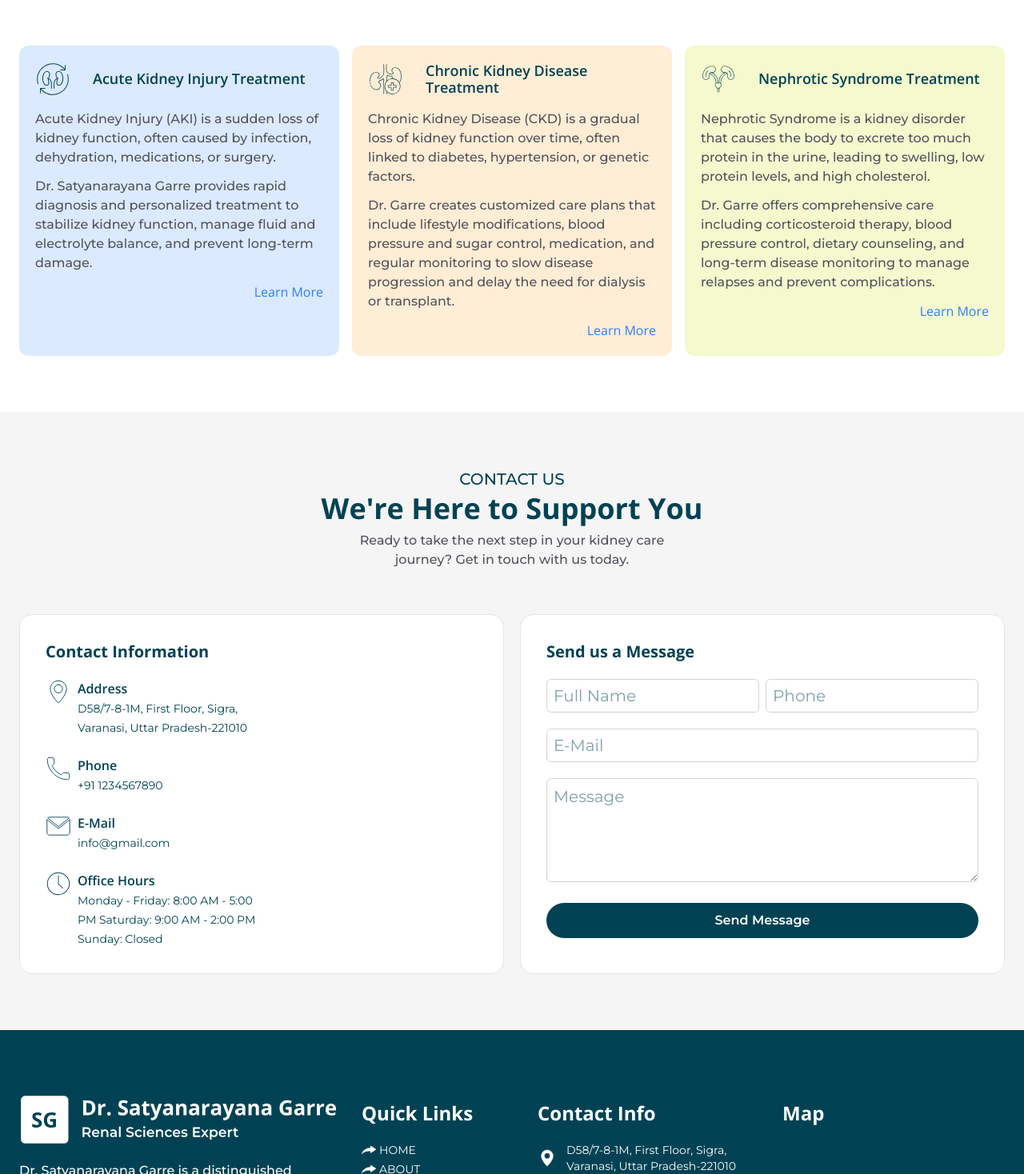
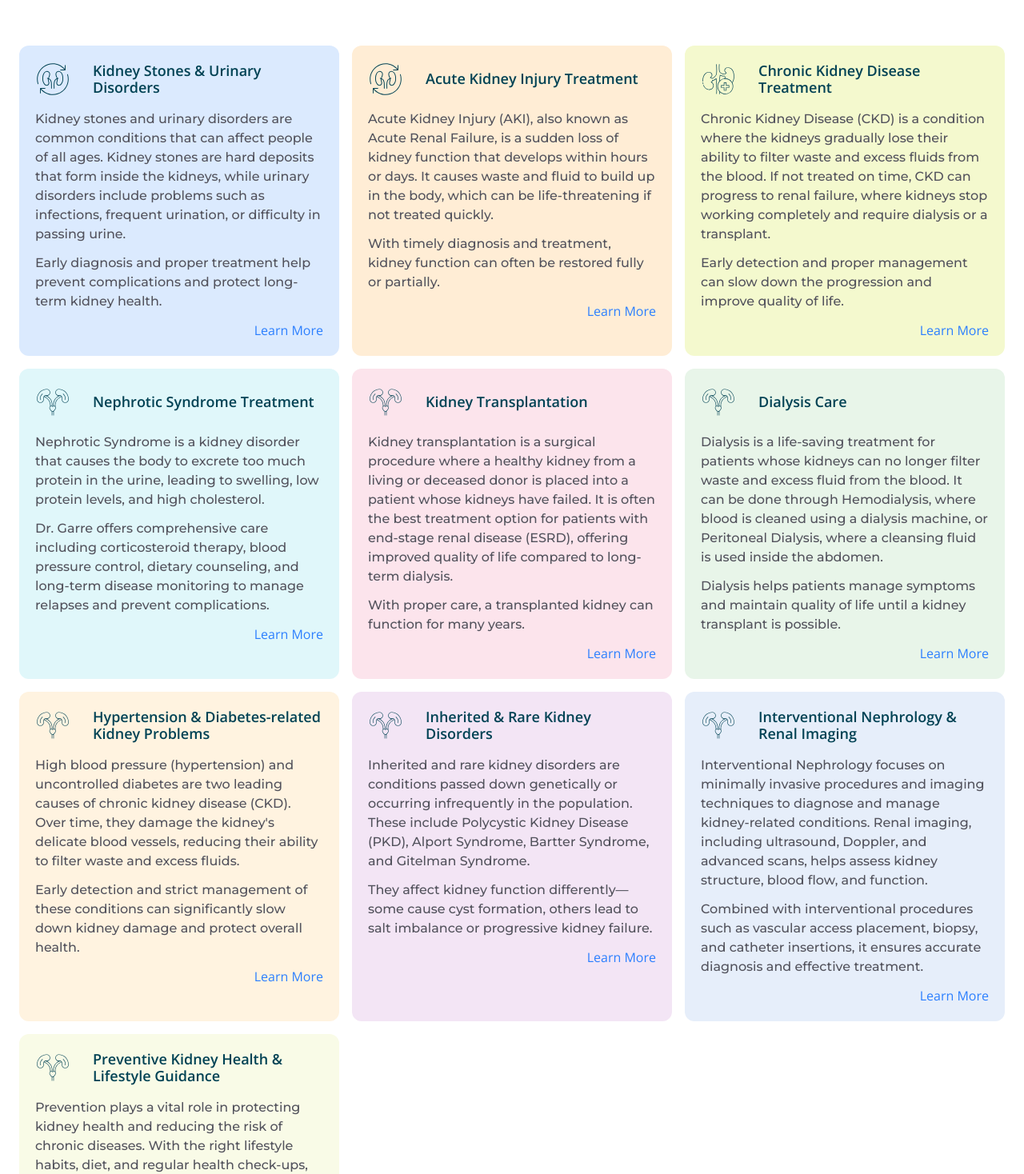
Before and after one commit to priyesshrai/dr-satyanarayana, a Next.js app: page /services in a window 1280 px wide. Shown: the part 242-1710 px from the top of the page at 80% size. Built offline with nearby package versions, Linux system fonts and the light colour scheme; grey boxes are pictures that could not be loaded.

Commit message:
update treatment component

```diff
--- a/src/app/services/[id]/page.tsx
+++ b/src/app/services/[id]/page.tsx
@@ -1,10 +1,11 @@
 import React from 'react'
+import DataPreview from './DataPreview';
 
 export default async function TreatmentDetailsPage({ params }: { params: Promise<{ id: string }> }) {
     const {id} = await params;
     return (
         <main className='relative w-full'>
-            {}
+            <DataPreview id={id} />
         </main>
     )
 }
--- a/src/components/TreatmentList.tsx
+++ b/src/components/TreatmentList.tsx
@@ -1,6 +1,9 @@
+'use client'
 import { Heading, Section, Subheading, Wrapper } from '@/utils/Section'
+import { MoveUpRight } from 'lucide-react';
 import Image from 'next/image';
 import Link from 'next/link';
+import { usePathname } from 'next/navigation';
 import React, { ReactNode } from 'react'
 
 interface Data {
@@ -11,16 +14,32 @@ interface Data {
 }
 
 export default function TreatmentList() {
+    const currentPath = usePathname()
     const data: Data[] = [
+        {
+            title: 'Kidney Stones & Urinary Disorders',
+            summary: (
+                <div className='w-full mt-3 flex flex-col gap-2'>
+                    <p className='lg:text-base text-zinc-600 mt-1 font-medium text-sm'>
+                        Kidney stones and urinary disorders are common conditions that can affect people of all ages. Kidney stones are hard deposits that form inside the kidneys, while urinary disorders include problems such as infections, frequent urination, or difficulty in passing urine.
+                    </p>
+                    <p className='lg:text-base text-sm text-zinc-600 mt-1 font-medium'>
+                        Early diagnosis and proper treatment help prevent complications and protect long-term kidney health.
+                    </p>
+                </div>
+            ),
+            icon: '/images/treatment/icon-1.svg',
+            link: '/services/acute-kidney-injury',
+        },
         {
             title: 'Acute Kidney Injury Treatment',
             summary: (
                 <div className='w-full mt-3 flex flex-col gap-2'>
                     <p className='lg:text-base text-zinc-600 mt-1 font-medium text-sm'>
-                        Acute Kidney Injury (AKI) is a sudden loss of kidney function, often caused by infection, dehydration, medications, or surgery.
+                        Acute Kidney Injury (AKI), also known as Acute Renal Failure, is a sudden loss of kidney function that develops within hours or days. It causes waste and fluid to build up in the body, which can be life-threatening if not treated quickly.
                     </p>
                     <p className='lg:text-base text-sm text-zinc-600 mt-1 font-medium'>
-                        Dr. Satyanarayana Garre provides rapid diagnosis and personalized treatment to stabilize kidney function, manage fluid and electrolyte balance, and prevent long-term damage.
+                        With timely diagnosis and treatment, kidney function can often be restored fully or partially.
                     </p>
                 </div>
             ),
@@ -32,10 +51,10 @@ export default function TreatmentList() {
             summary: (
                 <div className='w-full mt-3 flex flex-col gap-2'>
                     <p className='lg:text-base text-zinc-600 mt-1 font-medium text-sm'>
-                        Chronic Kidney Disease (CKD) is a gradual loss of kidney function over time, often linked to diabetes, hypertension, or genetic factors.
+                        Chronic Kidney Disease (CKD) is a condition where the kidneys gradually lose their ability to filter waste and excess fluids from the blood. If not treated on time, CKD can progress to renal failure, where kidneys stop working completely and require dialysis or a transplant.
                     </p>
                     <p className='lg:text-base text-sm text-zinc-600 mt-1 font-medium'>
-                        Dr. Garre creates customized care plans that include lifestyle modifications, blood pressure and sugar control, medication, and regular monitoring to slow disease progression and delay the need for dialysis or transplant.
+                        Early detection and proper management can slow down the progression and improve quality of life.
                     </p>
                 </div>
             ),
@@ -57,7 +76,109 @@ export default function TreatmentList() {
             icon: '/images/treatment/icon-3.svg',
             link: '/services/nephrotic-syndrome',
         },
+        {
+            title: 'Kidney Transplantation',
+            summary: (
+                <div className='w-full mt-3 flex flex-col gap-2'>
+                    <p className='lg:text-base text-zinc-600 mt-1 font-medium text-sm'>
+                        Kidney transplantation is a surgical procedure where a healthy kidney from a living or deceased donor is placed into a patient whose kidneys have failed. It is often the best treatment option for patients with end-stage renal disease (ESRD), offering improved quality of life compared to long-term dialysis.
+                    </p>
+                    <p className='lg:text-base text-sm text-zinc-600 mt-1 font-medium'>
+                        With proper care, a transplanted kidney can function for many years.
+                    </p>
+                </div>
+            ),
+            icon: '/images/treatment/icon-3.svg',
+            link: '/services/nephrotic-syndrome',
+        },
+        {
+            title: 'Dialysis Care',
+            summary: (
+                <div className='w-full mt-3 flex flex-col gap-2'>
+                    <p className='lg:text-base text-zinc-600 mt-1 font-medium text-sm'>
+                        Dialysis is a life-saving treatment for patients whose kidneys can no longer filter waste and excess fluid from the blood. It can be done through Hemodialysis, where blood is cleaned using a dialysis machine, or Peritoneal Dialysis, where a cleansing fluid is used inside the abdomen.
+                    </p>
+                    <p className='lg:text-base text-sm text-zinc-600 mt-1 font-medium'>
+                        Dialysis helps patients manage symptoms and maintain quality of life until a kidney transplant is possible.
+                    </p>
+                </div>
+            ),
+            icon: '/images/treatment/icon-3.svg',
+            link: '/services/nephrotic-syndrome',
+        },
+        {
+            title: 'Hypertension & Diabetes-related Kidney Problems',
+            summary: (
+                <div className='w-full mt-3 flex flex-col gap-2'>
+                    <p className='lg:text-base text-zinc-600 mt-1 font-medium text-sm'>
+                        High blood pressure (hypertension) and uncontrolled diabetes are two leading causes of chronic kidney disease (CKD). Over time, they damage the kidney&apos;s delicate blood vessels, reducing their ability to filter waste and excess fluids.
+                    </p>
+                    <p className='lg:text-base text-sm text-zinc-600 mt-1 font-medium'>
+                        Early detection and strict management of these conditions can significantly slow down kidney damage and protect overall health.
+                    </p>
+                </div>
+            ),
+            icon: '/images/treatment/icon-3.svg',
+            link: '/services/nephrotic-syndrome',
+        },
+        {
+            title: 'Inherited & Rare Kidney Disorders',
+            summary: (
+                <div className='w-full mt-3 flex flex-col gap-2'>
+                    <p className='lg:text-base text-zinc-600 mt-1 font-medium text-sm'>
+                        Inherited and rare kidney disorders are conditions passed down genetically or occurring infrequently in the population. These include Polycystic Kidney Disease (PKD), Alport Syndrome, Bartter Syndrome, and Gitelman Syndrome.
+                    </p>
+                    <p className='lg:text-base text-sm text-zinc-600 mt-1 font-medium'>
+                        They affect kidney function differently—some cause cyst formation, others lead to salt imbalance or progressive kidney failure.
+                    </p>
+                </div>
+            ),
+            icon: '/images/treatment/icon-3.svg',
+            link: '/services/nephrotic-syndrome',
+        },
+        {
+            title: 'Interventional Nephrology & Renal Imaging',
+            summary: (
+                <div className='w-full mt-3 flex flex-col gap-2'>
+                    <p className='lg:text-base text-zinc-600 mt-1 font-medium text-sm'>
+                        Interventional Nephrology focuses on minimally invasive procedures and imaging techniques to diagnose and manage kidney-related conditions. Renal imaging, including ultrasound, Doppler, and advanced scans, helps assess kidney structure, blood flow, and function.
+                    </p>
+                    <p className='lg:text-base text-sm text-zinc-600 mt-1 font-medium'>
+                        Combined with interventional procedures such as vascular access placement, biopsy, and catheter insertions, it ensures accurate diagnosis and effective treatment.
+                    </p>
+                </div>
+            ),
+            icon: '/images/treatment/icon-3.svg',
+            link: '/services/nephrotic-syndrome',
+        },
+        {
+            title: 'Preventive Kidney Health & Lifestyle Guidance',
+            summary: (
+                <div className='w-full mt-3 flex flex-col gap-2'>
+                    <p className='lg:text-base text-zinc-600 mt-1 font-medium text-sm'>
+                        Prevention plays a vital role in protecting kidney health and reducing the risk of chronic diseases. With the right lifestyle habits, diet, and regular health check-ups, many kidney problems can be delayed or avoided.
+                    </p>
+                    <p className='lg:text-base text-sm text-zinc-600 mt-1 font-medium'>
+                        Preventive kidney care focuses on educating patients about healthy choices, monitoring risk factors, and adopting practices that keep kidneys functioning optimally.
+                    </p>
+                </div>
+            ),
+            icon: '/images/treatment/icon-3.svg',
+            link: '/services/nephrotic-syndrome',
+        },
     ]
+    const bgColors = [
+        "#DBEAFE", // light blue
+        "#FFEDD5", // light orange
+        "#F4F9CE", // light yellow
+        "#E0F7FA", // cyan
+        "#FCE4EC", // pink
+        "#E8F5E9", // green
+        "#FFF3E0", // peach
+        "#F3E5F5", // lavender
+        "#E6EEFA", // purple-light
+        "#F9FBE7", // lime-light
+    ];
     return (
         <Section>
             <Wrapper>
@@ -73,22 +194,44 @@ export default function TreatmentList() {
 
                     <div className='flex-1 relative grid lg:grid-cols-3 md:grid-cols-2 grid-cols-1 lg:gap-4 md:gap-6 gap-8'>
                         {
-                            data.map((items, idx) => (
-                                <div key={idx} className={`w-full h-full p-5 rounded-xl ${idx === 0 ? 'bg-[#DBEAFE]' : idx === 1 ? 'bg-[#FFEDD5]' : 'bg-[#F4F9CE]'}`}>
-                                    <div className='relative w-full flex items-center md:gap-7 gap-4'>
-                                        <Image src={items.icon} width={44} height={44} alt={items.title}
-                                            className='shrink-0 w-11 h-11'
+                            (currentPath === "/" ? data.slice(0, 5) : data).map((items, idx) => (
+                                <div
+                                    key={idx}
+                                    className='w-full h-full p-5 rounded-xl'
+                                    style={{ backgroundColor: bgColors[idx % bgColors.length] }}
+                                >
+                                    <div className="relative w-full flex items-center md:gap-7 gap-4">
+                                        <Image
+                                            src={items.icon}
+                                            width={44}
+                                            height={44}
+                                            alt={items.title}
+                                            className="shrink-0 w-11 h-11"
                                         />
-                                        <h3 className='md:text-lg text-sm font-semibold text-dark-navy leading-[1.2]'>
+                                        <h3 className="md:text-lg text-sm font-semibold text-dark-navy leading-[1.2]">
                                             {items.title}
                                         </h3>
                                     </div>
                                     {items.summary}
-                                    <Link href={items.link} className='mt-3 block w-max ml-auto text-blue-500'>
+                                    <Link
+                                        href={items.link}
+                                        className="mt-3 block w-max ml-auto text-blue-500"
+                                    >
                                         Learn More
                                     </Link>
                                 </div>
                             ))
+                        }
+                        {
+                            currentPath === '/' ? (
+                                <div className='relative w-full h-full bg-gray-100 p-5 rounded-xl flex items-center justify-center'>
+                                    <Link href='/services' className='font-semibold md:text-2xl text-lg !font-montserrat text-blue-500 flex items-center gap-3 group'>
+                                        View All
+                                        <MoveUpRight className='group-hover:-translate-y-2 group-hover:translate-x-2 transition-transform duration-300 ease-in-out' />
+                                    </Link>
+                                </div>
+
+                            ) : ''
                         }
                     </div>
                 </div>
```
Also changed, not shown: src/app/services/[id]/DataPreview.tsx (added, +16 -0 lines), src/utils/data.tsx (added, +13 -0 lines).
